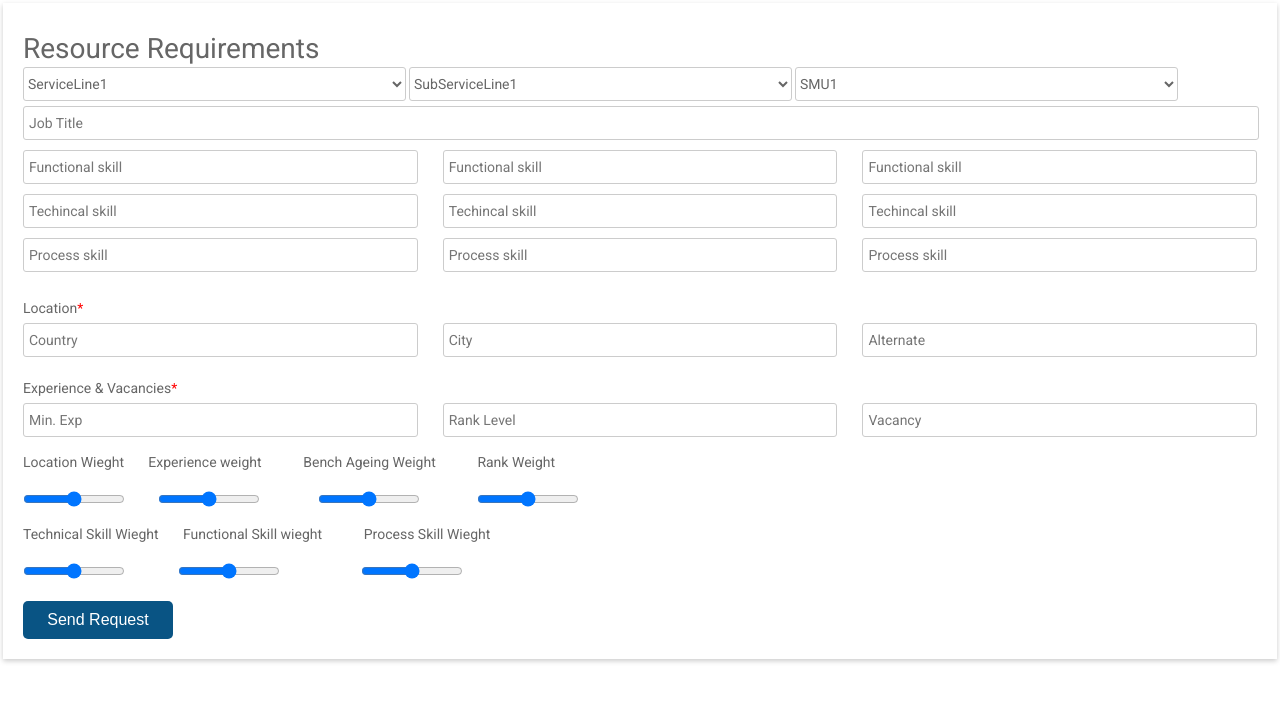
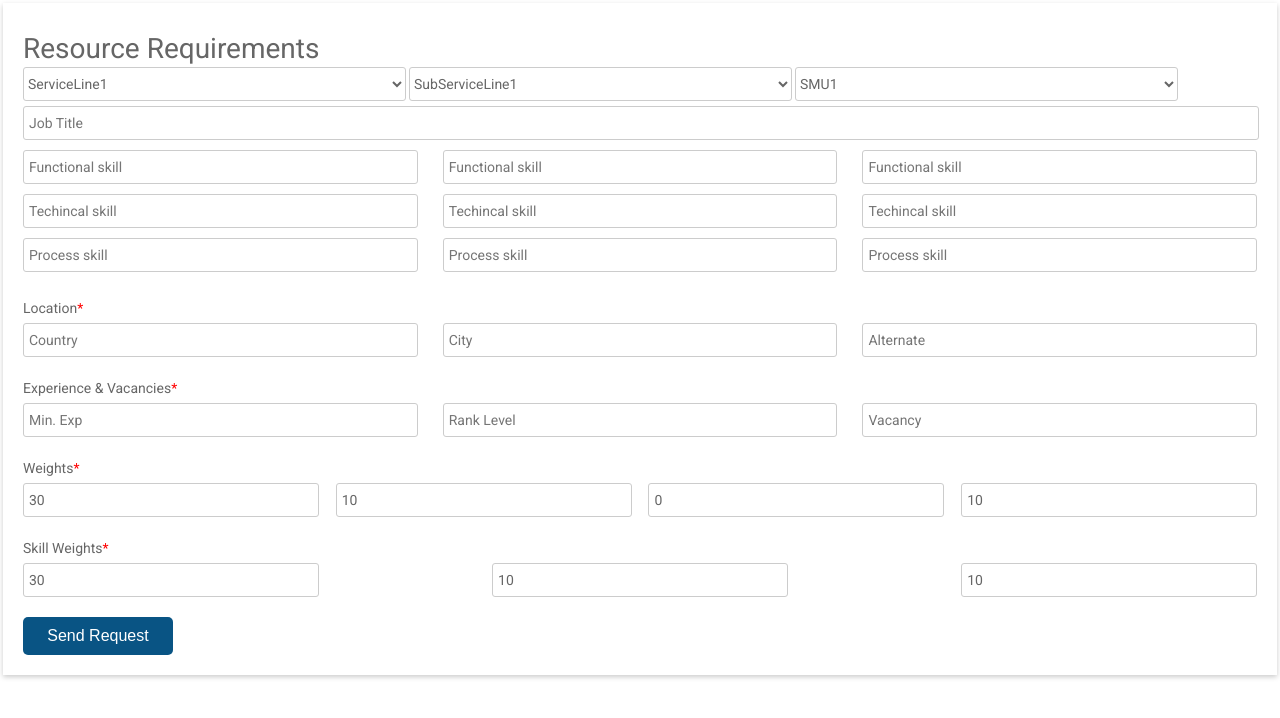
Before and after one commit to himan2411/capacity-management, a Flask app: template templates/form.html in a window 1280 px wide. Shown: the top 718 px of the page. Run offline with Flask 2, Linux system fonts and the light colour scheme; the template is opened without the code that fills it, so the values that code supplies are empty; some libraries are stand-ins or nearby versions.

Commit message:
form changes

```diff
--- a/app.py
+++ b/app.py
@@ -34,7 +34,7 @@ def supply():
                 row['fitment'] = round(fitment_score[emp_id],2)
                 row['smu_info'] = supply_dict[emp_id]["service_line"] + "->" + supply_dict[emp_id]["sub_service_line"] + "->" + supply_dict[emp_id]["smu"]
                 row['skills'] = [i['skill'] for i in supply_dict[emp_id]["skills"]]
-                row['experience'] = supply_dict[emp_id]["years_of_experience"]
+                row['experience'] = supply_dict[emp_id]["experience"]
                 row['rank'] = supply_dict[emp_id]["rank"]
                 row['location'] = supply_dict[emp_id]["city"]
                 row['bench'] = supply_dict[emp_id]["bench_ageing"]
@@ -51,8 +51,9 @@ def supply():
                     resp.write("{} \t\t {} \t\t {} \t\t {} \t {}\n".format(each_item[0], each_item[2], each_item[1]["serviceline_info"]["service_line"],each_item[1]["serviceline_info"]["sub_service_line"],each_item[1]["serviceline_info"]["smu"]))
                 resp.write(emp_list)
         except Exception as e:
+            emp_list = mapping(form)
             print(e)
-    return render_template("form.html", data=data , request=form)
+    return render_template("form.html", data=data , request=form, form=form)
 
 @app.route('/forward', methods = ['POST'])
 def forward():
--- a/get_mapped_employees.py
+++ b/get_mapped_employees.py
@@ -78,7 +78,7 @@ def get_skill_branches(
     return matched_skills.get("technical"), matched_skills.get(
         "functional"), matched_skills.get("process")
 
-def calculate_serviceline_score(match_percentage):
+def calculate_serviceline_score(match_percentage,demand):
     """
     """
     for emp_id, each_item in match_percentage.items():
@@ -214,7 +214,7 @@ def get_emp_wieghtage(demand, serviceline_weightage):
             serviceline_weightage)
         match_percentage[emp_id]["fitment_percentage"] = sum(
         match_percentage[emp_id]["serviceline_weightage"].values())
-    return calculate_serviceline_score(match_percentage)
+    return calculate_serviceline_score(match_percentage,demand)
 
 if __name__ == "__main__":
     demand = {
--- a/static/main.js
+++ b/static/main.js
@@ -34,3 +34,16 @@ function myFunction() {
         }
     }
   }
+
+  function checkSum() {
+    var sum = +(document.getElementById("myRange_1").value) + +(document.getElementById("myRange_2").value) +
+     +(document.getElementById("myRange_3").value) + +(document.getElementById("myRange_4").value) +
+     +(document.getElementById("myRange_5").value) + +(document.getElementById("myRange_6").value) + +(document.getElementById("myRange_7").value);
+
+     if( sum != 100){
+        document.getElementById("submit_btn").disabled = true;
+     }
+     else{
+        document.getElementById("submit_btn").disabled = false;
+     }
+}
--- a/static/style.css
+++ b/static/style.css
@@ -183,6 +183,19 @@ button {
 	cursor: pointer;
 }
 
+button:disabled {
+	width: 150px;
+	padding: 10px;
+	border: none;
+	-webkit-border-radius: 5px;
+	-moz-border-radius: 5px;
+	border-radius: 5px;
+	background-color: #a5a6a7;
+	font-size: 16px;
+	color: rgb(29, 28, 28);
+	cursor: pointer;
+}
+
 button:hover {
 	background-color: #0666a3;
 }
@@ -205,3 +218,22 @@ button:hover {
 		word-break: keep-all;
 	}
 }
+
+@media (min-width: 568px) {
+	.wieght-block {
+		display: flex;
+		justify-content: space-between;
+	}
+	.wieght-block select {
+		width: 22%;
+		margin-bottom: 0;
+	}
+	.wieght-block input {
+		width: 23%;
+		margin-bottom: 0;
+	}
+	th,
+	td {
+		word-break: keep-all;
+	}
+}
--- a/templates/form.html
+++ b/templates/form.html
@@ -14,7 +14,7 @@
             <h1>Resource Requirements</h1>
             <div style="padding-top: 3px;">
               <select name="requestor_serviceline" onchange="myFunction()">
-                <option value="ServiceLine1" selected>ServiceLine1</option>
+                <option value="ServiceLine1" value={{form['requestor_serviceline']}} selected>ServiceLine1</option>
                 <option value="ServiceLine2">ServiceLine2</option>
                 <option value="ServiceLine3">ServiceLine3</option>
               </select>
@@ -58,21 +58,21 @@
                 <input class="name" type="text" name="rank" placeholder="Rank Level" />
                 <input class="name" type="text" name="required_resources" placeholder="Vacancy" />
               </div>
-              <div class="slidecontainer"  >
-                <p>Location Wieght&nbsp;&nbsp;&nbsp;&nbsp;&nbsp;&nbsp;&nbsp;Experience weight&nbsp;&nbsp;&nbsp;&nbsp;&nbsp;&nbsp;&nbsp;&nbsp;&nbsp;&nbsp;&nbsp;&nbsp;Bench Ageing Weight &nbsp;&nbsp;&nbsp;&nbsp;&nbsp;&nbsp;&nbsp;&nbsp;&nbsp;&nbsp;&nbsp;Rank Weight</p>
-                <input type="range" min="1" max="100" value="50" name= "location_weight" class="slider_orig" style="width: 100px; padding: 0px;" id="myRange_1">
-                <input type="range" min="1" max="100" value="50" name= "experience_weight" class="slider_orig" style="width: 100px; margin-left: 30px; padding: 0px;" id="myRange_2">
-                <input type="range" min="1" max="100" value="50" name= "bench_weight" class="slider_orig" style="width: 100px; margin-left: 54px; padding: 0px;" id="myRange_3">
-                <input type="range" min="1" max="100" value="50" name= "rank_weight" class="slider_orig" style="width: 100px; margin-left: 54px; padding: 0px;" id="myRange_7">
-            </div>
-            <div class="slidecontainer"  >
-                <p>Technical Skill Wieght&nbsp;&nbsp;&nbsp;&nbsp;&nbsp;&nbsp;&nbsp;Functional Skill wieght&nbsp;&nbsp;&nbsp;&nbsp;&nbsp;&nbsp;&nbsp;&nbsp;&nbsp;&nbsp;&nbsp;&nbsp;Process Skill Wieght</p>
-                <input type="range" min="1" max="100" value="50" name= "technical_weight" class="slider_orig" style="width: 100px; padding: 0px;" id="myRange_4">
-                <input type="range" min="1" max="100" value="50" name= "functional_weight" class="slider_orig" style="width: 100px;margin-left: 50px;padding: 0px;" id="myRange_5">
-                <input type="range" min="1" max="100" value="50" name= "process_weight" class="slider_orig" style="width: 100px;margin-left: 77px;padding: 0px;" id="myRange_6">
-            </div>
+              <h4>Weights<span>*</span></h4>
+              <div class="wieght-block">
+                <input class="name" id="myRange_1" value="30" type="text" name="location_weight" placeholder="For location" onchange="checkSum()" />
+                <input class="name" id="myRange_2" value="10" type="text" name="experience_weight" placeholder="For experience" onchange="checkSum()"/>
+                <input class="name" id="myRange_3" value="0" type="text" name="bench_weight" placeholder="For bench" onchange="checkSum()"/>
+                <input class="name" id="myRange_4" value="10" type="text" name="rank_weight" placeholder="For rank" onchange="checkSum()"/>
+              </div>
+              <h4>Skill Weights<span>*</span></h4>
+              <div class="wieght-block">
+                <input class="name" id="myRange_5" value="30" type="text" name="technical_weight" placeholder="For technical" onchange="checkSum()"/>
+                <input class="name" id="myRange_6" value="10" type="text" name="functional_weight" placeholder="For functional" onchange="checkSum()"/>
+                <input class="name" id="myRange_7" value="10" type="text" name="process_weight" placeholder="For process" onchange="checkSum()"/>
+              </div>
               <div class="btn-block"></div>
-                <button type="submit" >Send Request</button>
+                <button type="submit" id="submit_btn" >Send Request</button>
               </div>
               {% if data %}
               <select name="requestor_serviceline" id="fitment_dropdown" onchange="change_dispaly()">
@@ -90,15 +90,15 @@
                   <table name="employees" style="width: 100%;" class="emp_table">
                     <tbody>
                       <tr>
-                          <td style="width: 5%; height: 60px;">  </td>
-                          <td style="width: 15%;"  > Id </td>
-                          <td style="width: 15%;" > Fitment </td>
-                          <td style="width: 15%;" > SMU </td>
-                          <td style="width: 15%;" > Skilll </td>
-                          <td style="width: 15%;" > Experience </td>
-                          <td style="width: 15%;" > Rank </td>
-                          <td style="width: 15%;" > Location </td>
-                          <td style="width: 15%;" > Bench Ageing </td>
+                          <td style="width: 1%; height: 60px;">  </td>
+                          <td style="width: 7%;"  > Id </td>
+                          <td style="width: 5%;" > Fitment </td>
+                          <td style="width: 20%;" > SMU </td>
+                          <td style="width: 51%;" > Skilll </td>
+                          <td style="width: 5%;" > Experience </td>
+                          <td style="width: 4%;" > Rank </td>
+                          <td style="width: 11%;" > Location </td>
+                          <td style="width: 5%;" >Ageing </td>
                       </tr>
 
 
@@ -106,14 +106,14 @@
 
                     <tr>
                       <td class="table-cell"><input type="checkbox" id="vehicle1"  name={{row['e_id'] }} style="width: 20px;height: 20px;" ></td>
-                        <td class="table-cell" style="width: 15%; height: 15%; overflow-y: auto;" >{{row['e_id']  }}</td>
-                        <td class="table-cell" style="width: 15%;height: 15%; overflow-y: auto;" >{{row['fitment']  }}</td>
-                        <td class="table-cell" style="width: 15%; height: 15%; overflow-y: auto;" >{{row['smu_info']  }}</td>
-                        <td class="table-cell" style="width: 15%; height: 15%; overflow-y: auto;" >{{row['skills']  }}</td>
-                        <td class="table-cell" style="width: 15%; height: 15%; overflow-y: auto;" >{{row['experience']  }}</td>
-                        <td class="table-cell" style="width: 15%; height: 15%; overflow-y: auto;" >{{row['rank']  }}</td>
-                        <td class="table-cell" style="width: 15%; height: 15%; overflow-y: auto;" >{{row['location']  }}</td>
-                        <td class="table-cell" style="width: 15%; height: 15%; overflow-y: auto;" >{{row['bench']  }}</td>
+                        <td class="table-cell" style="width: 7%; height: 15%; overflow-y: auto;" >{{row['e_id']  }}</td>
+                        <td class="table-cell" style="width: 5%;height: 15%; overflow-y: auto;" >{{row['fitment']  }}</td>
+                        <td class="table-cell" style="width: 20%; height: 15%; overflow-y: auto;" >{{row['smu_info']  }}</td>
+                        <td class="table-cell" style="width: 51%; height: 15%; overflow-y: auto;" >{{row['skills']  }}</td>
+                        <td class="table-cell" style="width: 5%; height: 15%; overflow-y: auto;" >{{row['experience']  }}</td>
+                        <td class="table-cell" style="width: 4%; height: 15%; overflow-y: auto;" >{{row['rank']  }}</td>
+                        <td class="table-cell" style="width: 11%; height: 15%; overflow-y: auto;" >{{row['location']  }}</td>
+                        <td class="table-cell" style="width: 5%; height: 15%; overflow-y: auto;" >{{row['bench']  }}</td>
                     </tr>
                   </tbody>
             {% endfor %}
```
